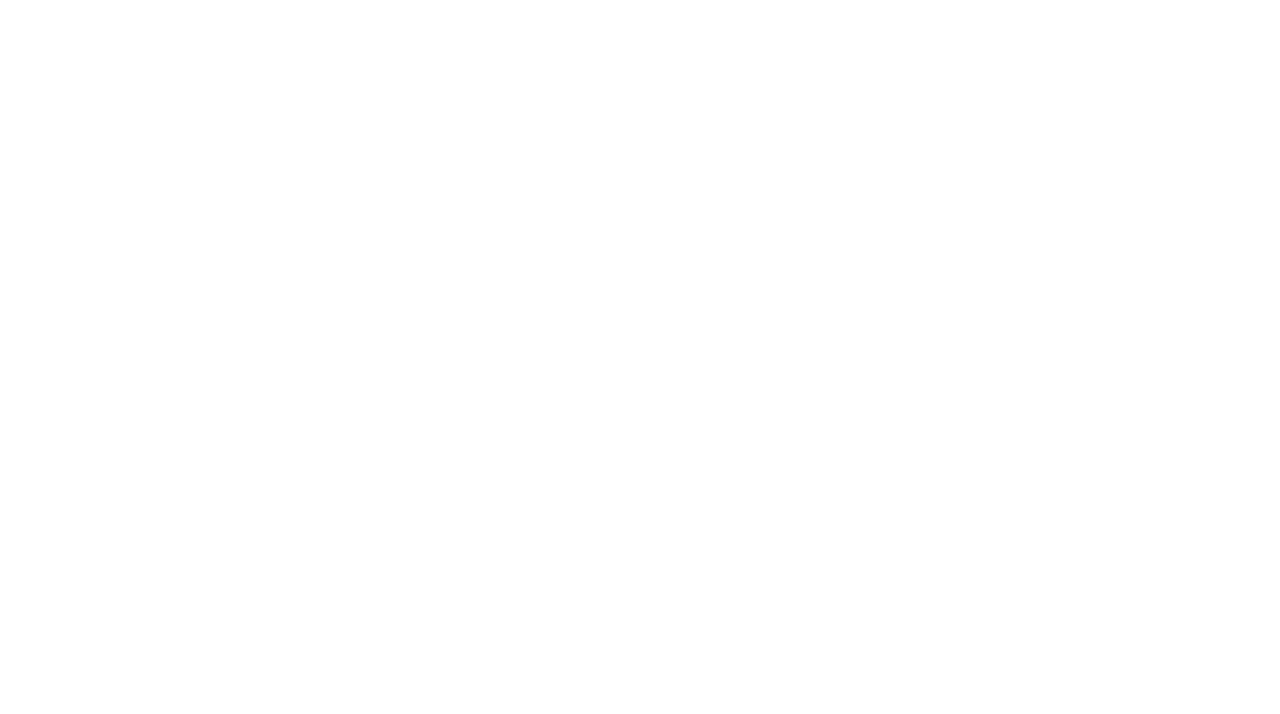
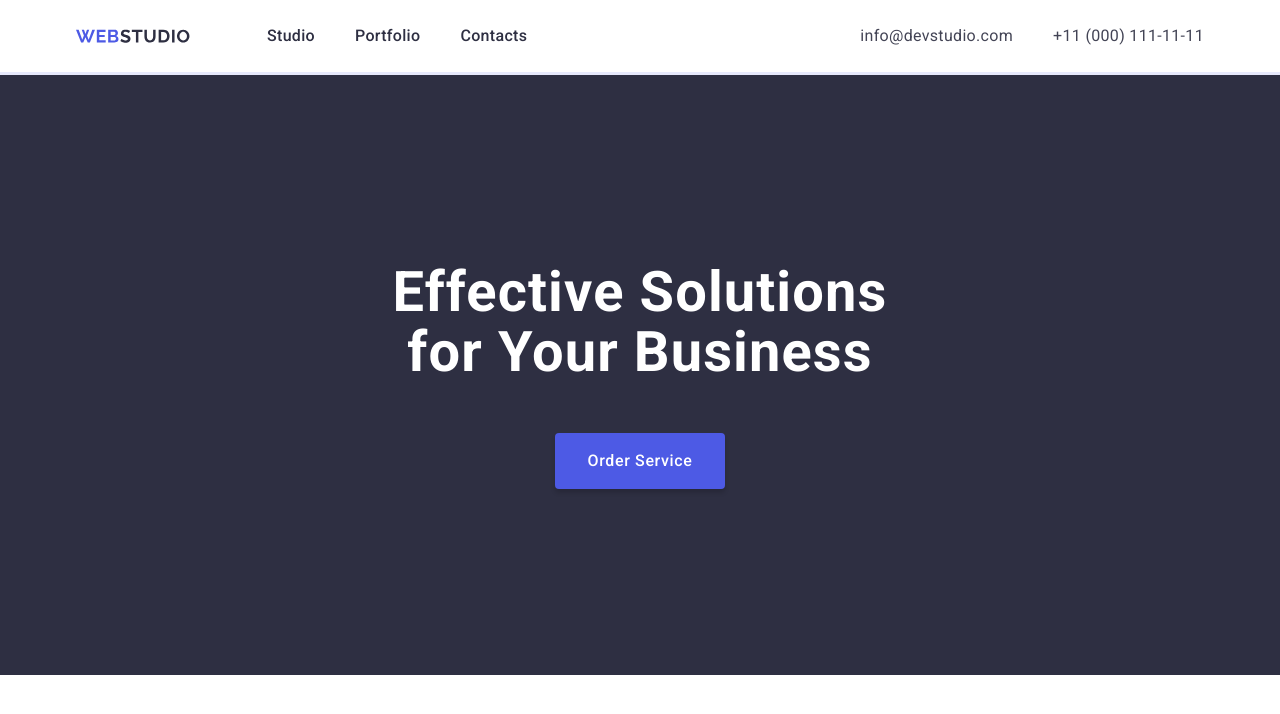
Before and after one commit to Lubarskiyk/dz, a plain HTML site: page index.html in a window 1280 px wide. Drawn offline with Linux system fonts and the light colour scheme.

Commit message:
modified:   css/style.css 	modified:   index.html 	new file:   scss/_base.scss 	new file:   scss/_header.scss 	new file:   scss/_hero.scss 	new file:   scss/_null.scss 	modified:   scss/style.scss

```diff
--- a/index.html
+++ b/index.html
@@ -11,5 +11,39 @@
     <title>Document</title>
   </head>
 
-  <body></body>
+  <body>
+    <header class="header">
+      <div class="container">
+        <div class="header-row">
+          <div class="header-logо">
+            <img src="/images/logo.svg" alt="logo" />
+          </div>
+          <nav class="header-nav">
+            <ul>
+              <li><a href="#">Studio</a></li>
+              <li><a href="#">Portfolio</a></li>
+              <li><a href="#">Contacts</a></li>
+            </ul>
+          </nav>
+          <div class="header-contacts">
+            <ul>
+              <li><a href="#">info@devstudio.com</a></li>
+              <li><a href="#">+11 (000) 111-11-11</a></li>
+            </ul>
+          </div>
+        </div>
+      </div>
+    </header>
+    <main>
+      <section class="hero">
+        <div class="container">
+          <div class="hero-content">
+            <h1 class="title">Effective Solutions for Your Business</h1>
+            <button class="hero-button">Order Service</button>
+          </div>
+        </div>
+      </section>
+    </main>
+    <footer class="footer"></footer>
+  </body>
 </html>
--- /dev/null
+++ b/scss/_base.scss
@@ -0,0 +1,14 @@
+body {
+	font-family: Roboto;
+	font-weight: 400;
+	font-size: 16px;
+	line-height: 150%;
+	letter-spacing: 0.02em;
+	color: #434455;
+}
+.container {
+	width: 1158px;
+	padding-left: 15px;
+	padding-right: 15px;
+	margin: 0 auto;
+}
--- /dev/null
+++ b/scss/_header.scss
@@ -0,0 +1,51 @@
+.header {
+	padding-top: 24px;
+	padding-bottom: 24px;
+	border-bottom: solid #e7e9fc;
+}
+
+.header-row {
+	display: flex;
+	justify-content: space-between;
+	align-items: center;
+}
+
+.header-logо {
+}
+
+.header-nav {
+	flex-grow: 1;
+	font-weight: 500;
+	color: #2e2f42;
+	padding-left: 76px;
+	ul {
+		display: flex;
+	}
+	li + li {
+		margin-left: 40px;
+	}
+	li {
+		a:hover {
+			color: #404bbf;
+		}
+		a:active {
+			text-decoration: underline 4px;
+		}
+	}
+}
+
+.header-contacts {
+	color: #434455;
+	ul {
+		display: flex;
+		justify-content: space-between;
+	}
+	li + li {
+		margin-left: 40px;
+	}
+	li {
+		a:hover {
+			color: #404bbf;
+		}
+	}
+}
--- /dev/null
+++ b/scss/_hero.scss
@@ -0,0 +1,36 @@
+.hero {
+	height: 600px;
+	padding-top: 188px;
+	padding-bottom: 188px;
+	background-color: #2e2f42;
+}
+.hero-content {
+	max-width: 496px;
+	display: flex;
+	flex-direction: column;
+	align-items: center;
+	color: #fff;
+	margin: 0 auto;
+}
+
+.title {
+	font-weight: 700;
+	font-size: 56px;
+	line-height: 107%;
+	letter-spacing: 0.02em;
+	text-align: center;
+	margin-bottom: 50px;
+}
+
+.hero-button {
+	border-radius: 4px;
+	padding: 16px 32px;
+	font-weight: 500;
+	letter-spacing: 0.04em;
+	box-shadow: 0 4px 4px 0 rgba(0, 0, 0, 0.15);
+	background-color: #4d5ae5;
+	transition: background-color 0.3s;
+	&:hover {
+		background-color: #404bbf;
+	}
+}
--- /dev/null
+++ b/scss/_null.scss
@@ -0,0 +1,71 @@
+*,
+*::before,
+*::after {
+	padding: 0px;
+	margin: 0px;
+	border: none;
+	box-sizing: border-box;
+}
+a,
+a:visited,
+a:hover {
+	color: inherit;
+	text-decoration: none;
+}
+a:focus,
+a:active {
+	outline: none;
+}
+h1,
+h2,
+h3,
+h4,
+h5,
+h6,
+p {
+	font-weight: inherit;
+	font-size: inherit;
+	line-height: inherit;
+}
+
+ul {
+	list-style: none;
+}
+
+img,
+svg {
+	vertical-align: top;
+	max-width: 100%;
+	height: auto;
+}
+
+input,
+button,
+textarea,
+select {
+	font-family: inherit;
+	font-size: inherit;
+}
+
+input,
+button,
+textarea {
+	line-height: inherit;
+	color: inherit;
+	background-color: transparent;
+	background: none;
+	box-shadow: none;
+}
+
+label,
+button,
+select,
+option {
+	cursor: pointer;
+}
+input:focus,
+input:active,
+button:focus,
+button:active {
+	outline: none;
+}
--- a/scss/style.scss
+++ b/scss/style.scss
@@ -1,3 +1,8 @@
-h1 {
-	color: green($color: #000000);
-}
+/* Обнуление стилей */
+@import "_null.scss";
+/*Базовые стили*/
+@import "_base.scss";
+/* Header*/
+@import "_header.scss";
+/* Hero*/
+@import "_hero.scss";
```
Also changed, not shown: css/style.css.
